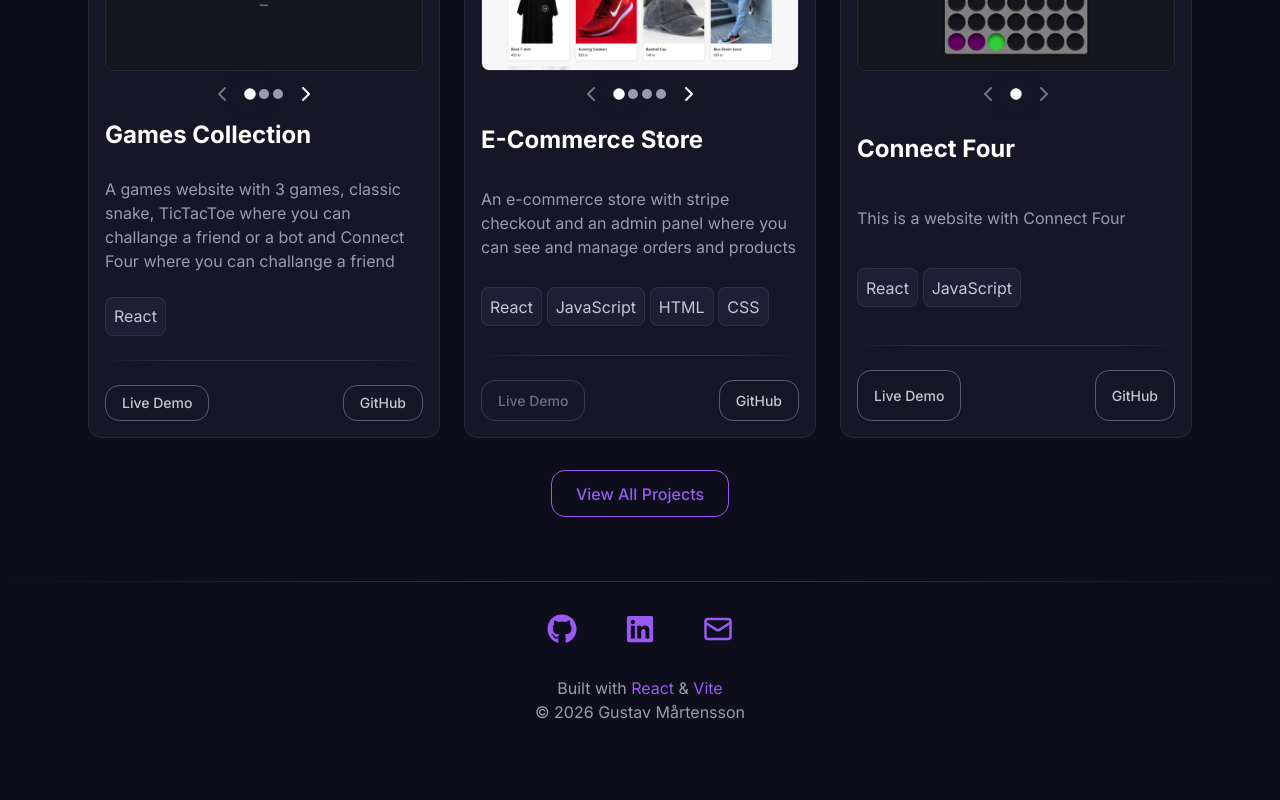
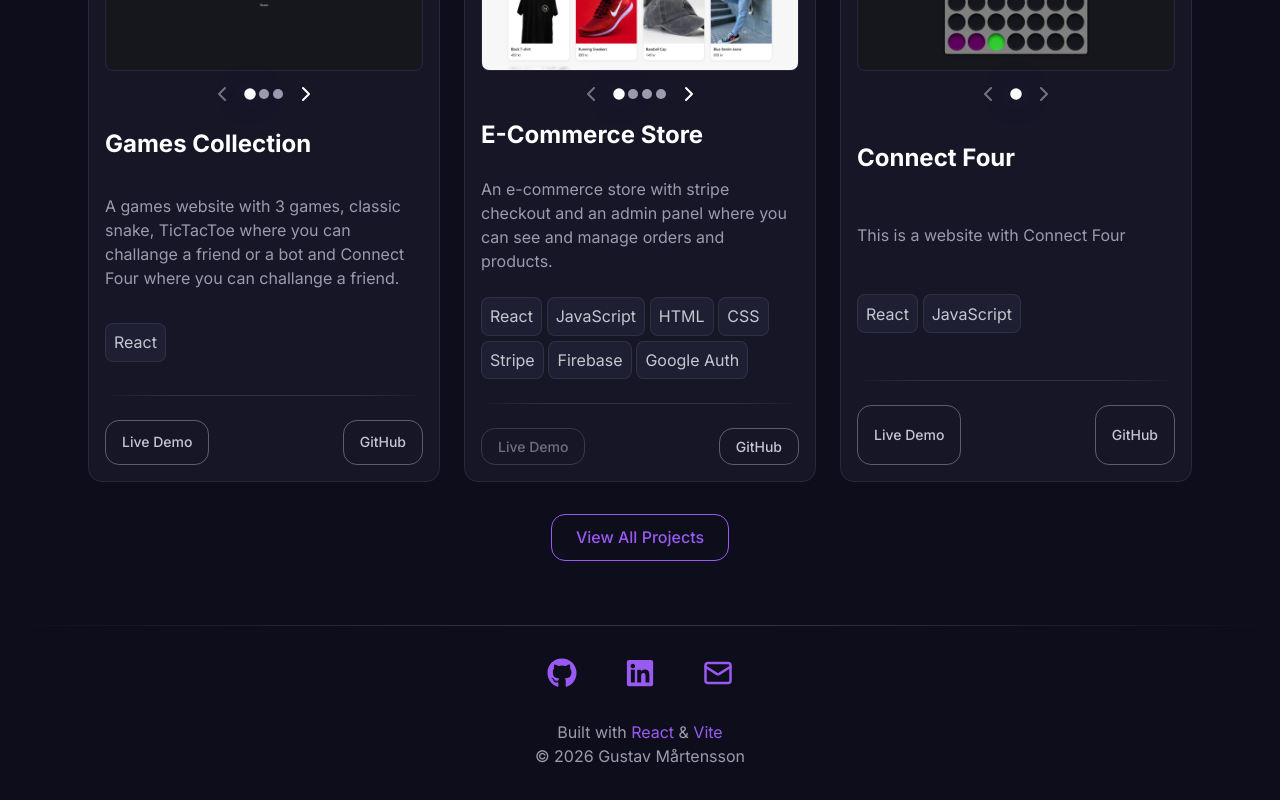
Before and after one commit to GustavM01/gustavm01.github.io, a React app: page / in a window 1280 px wide. Shown: the part 1304-2104 px from the top of the page. Before the commit the page ends 2060 px from the top, so only its background shows below. Built offline with nearby package versions, Linux system fonts and the light colour scheme; the HTML template or start-up script is replaced by a standard one.

Commit message:
HashRouter to fix gh-pages bug

```diff
--- a/src/App.jsx
+++ b/src/App.jsx
@@ -1,5 +1,6 @@
 import {
   BrowserRouter,
+  HashRouter,
   Route,
   Routes,
   ScrollRestoration,
@@ -16,7 +17,7 @@ import Footer from "./components/Footer/Footer";
 function App() {
   return (
     <>
-      <BrowserRouter>
+      <HashRouter>
         <NavBar />
 
         <ScrollToTop />
@@ -27,7 +28,7 @@ function App() {
           <Route path="/projects" element={<Projects />} />
         </Routes>
         <Footer />
-      </BrowserRouter>
+      </HashRouter>
     </>
   );
 }
--- a/src/data/projects.js
+++ b/src/data/projects.js
@@ -13,7 +13,7 @@ export const projects = [
     title: "Games Collection",
     images: [ticTacToeImg, snakeImg, connectFourImg],
     description:
-      "A games website with 3 games, classic snake, TicTacToe where you can challange a friend or a bot and Connect Four where you can challange a friend",
+      "A games website with 3 games, classic snake, TicTacToe where you can challange a friend or a bot and Connect Four where you can challange a friend.",
     technologies: ["React"],
     github: "...",
     live: "https://gustavm01.github.io/Games/",
@@ -25,8 +25,16 @@ export const projects = [
     title: "E-Commerce Store",
     images: [webshopImg, webshopProductImg, adminOrderImg, adminProductImg],
     description:
-      "An e-commerce store with stripe checkout and an admin panel where you can see and manage orders and products",
-    technologies: ["React", "JavaScript", "HTML", "CSS"],
+      "An e-commerce store with stripe checkout and an admin panel where you can see and manage orders and products.",
+    technologies: [
+      "React",
+      "JavaScript",
+      "HTML",
+      "CSS",
+      "Stripe",
+      "Firebase",
+      "Google Auth",
+    ],
     github: "...",
     live: "",
     featured: true,
```
